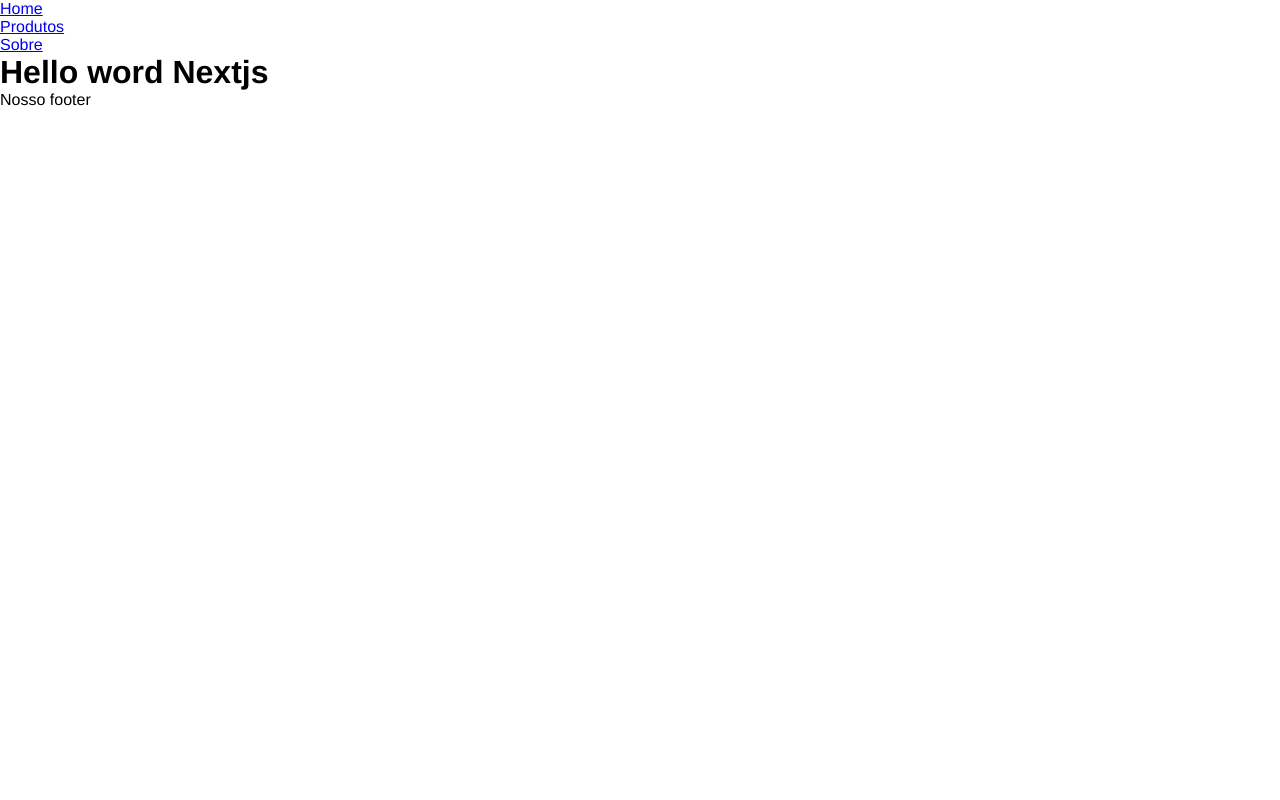
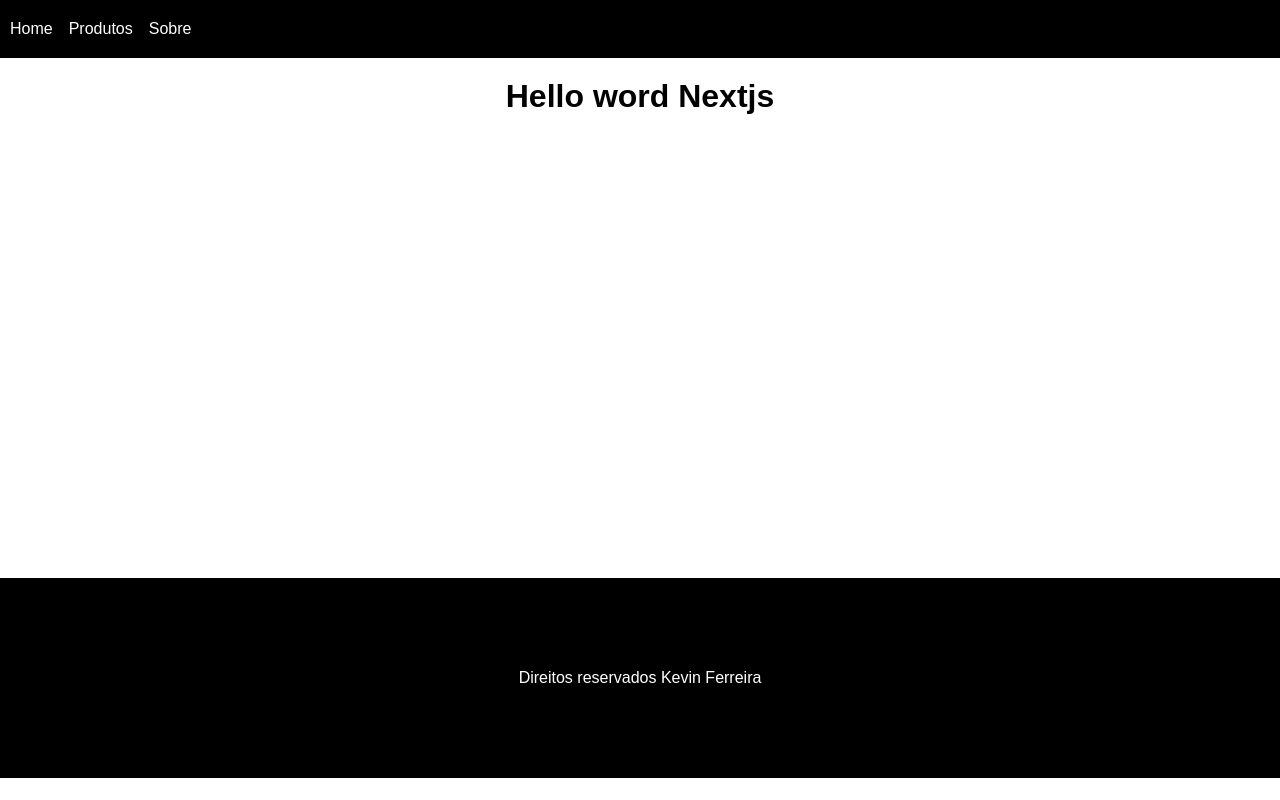
Before and after one commit to ksilvafe/next-pokedex-api, a Next.js app: page / in a window 1280 px wide. Built offline with nearby package versions, Linux system fonts and the light colour scheme.

Commit message:
update pages

```diff
--- a/src/components/Footer.js
+++ b/src/components/Footer.js
@@ -1,9 +1,9 @@
-
+import styles from '../styles/Footer.module.css';
 
 export default function Footer () {
   return (
-    <footer>
-      <p>Nosso footer</p>
+    <footer className={styles.footer}>
+      <p>Direitos reservados Kevin Ferreira</p>
     </footer>
   )
 }
--- a/src/components/MainContainer.js
+++ b/src/components/MainContainer.js
@@ -1,11 +1,13 @@
 import Navbar from './Navbar'
 import Footer from './Footer'
+
+import styles from '../styles/MainContainer.module.css'
 
 export default function MainContainer ({children}) {
   return (
     <>
       <Navbar />
-      <div>{children}</div>
+      <div className={styles.container}>{children}</div>
       <Footer />
     </>
   )
--- /dev/null
+++ b/src/styles/Footer.module.css
@@ -0,0 +1,8 @@
+.footer {
+  background-color: #000;
+  color: #fff;
+  height: 200px;
+  display: flex;
+  justify-content: center;
+  align-items: center;
+}
--- /dev/null
+++ b/src/styles/MainContainer.module.css
@@ -0,0 +1,5 @@
+.container {
+min-height: 60vh;
+padding: 20px;
+text-align: center;
+}
--- a/src/styles/Navbar.module.css
+++ b/src/styles/Navbar.module.css
@@ -0,0 +1,16 @@
+.navbar {
+  display: flex;
+  background-color: #000;
+  padding: 20px 10px;
+}
+
+.navbar a {
+  color: #fff;
+  margin-right: 1em;
+  text-decoration: none;
+  transition: .3s;
+}
+
+.navbar a:hover {
+  color: #999;
+}
--- a/src/styles/globals.css
+++ b/src/styles/globals.css
@@ -1,6 +1,5 @@
-
 * {
   padding: 0;
   margin: 0;
-  font-family: Helvetica;
+  font-family: Arial, Helvetica, sans-serif;
 }
```
Also changed, not shown: src/pages/products/shirt.js (renamed from src/pages/products/pants/shirt.js).
